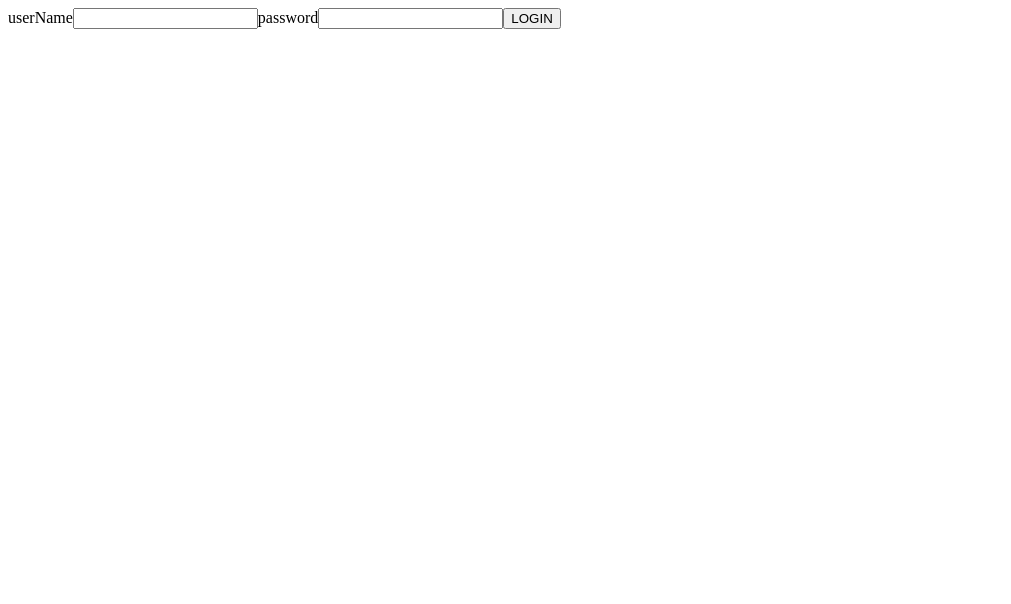
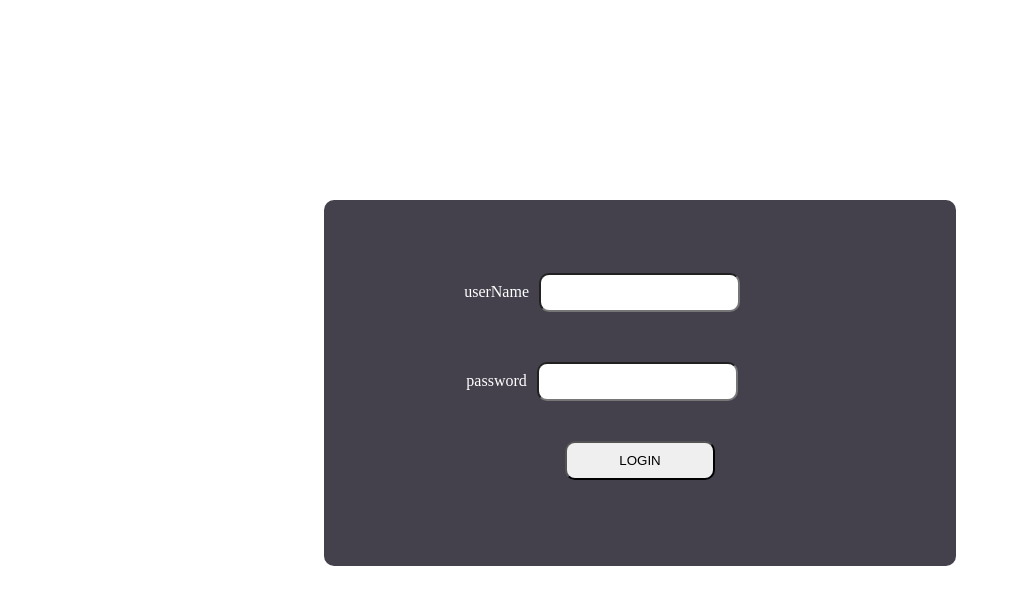
Before and after one commit to Godwin-NJ/expense-tracker, a React (Create React App) app: page / in a window 1280 px wide. Shown: the top 604 px of the page, without its empty margins (0-1011 px from the left). Built offline with nearby package versions, Linux system fonts and the light colour scheme.

Commit message:
login styling

```diff
--- /dev/null
+++ b/src/userAccess/login.css
@@ -0,0 +1,35 @@
+.form{
+    display: flex;
+    flex-direction: column;
+    /* flex-wrap:wrap; */
+    align-items: center;
+    gap: 30px;
+    margin: 0 auto;
+    margin-top: 25vh;
+    padding: 5%;
+    border: 0px solid rgb(139, 128, 187);
+    background-color: rgb(68, 65, 77);
+    color: white;
+    border-radius: 10px;
+    width: 40%;
+    height: 30vh;
+}
+
+.label{
+    margin: 10px;
+}
+
+.inputDetails{
+    margin: 10px;
+    margin-left: -15%;
+}
+input{
+    padding: 10px;
+    border-radius: 10px;
+}
+button{
+    padding: 10px;
+    border-radius: 10px;
+    width: 150px;
+    /* width: 30%; */
+}
--- a/src/userAccess/login.js
+++ b/src/userAccess/login.js
@@ -2,6 +2,7 @@ import React,{useState,useEffect} from 'react'
 
 import axios from 'axios'
 import { Navigate,useLocation,Link } from "react-router-dom";
+import './login.css'
 
 const Login = () => {
 
@@ -54,14 +55,17 @@ const Login = () => {
     return (
         <div>
 
-        < form onSubmit={handleSubmit}>
+        < form className='form' onSubmit={handleSubmit}>
             {/* username  */}
-            <label htmlFor="userName">userName</label>
+            <div className='inputDetails'>
+            <label htmlFor="userName" className='label'>userName</label>
             <input type="text" name="userName" value={userForm.userName} onChange={handleChange}/>
-
+            </div>
             {/* password  */}
-            <label htmlFor="pasword">password</label>
-            <input type="text" name="password" value={userForm.password} onChange={handleChange}/>
+            <div className='inputDetails'>
+            <label htmlFor="pasword" className='label'>password</label>
+            <input type="password" name="password" value={userForm.password} onChange={handleChange}/>
+            </div>
 
             <button type="submit" >LOGIN</button>
         </form>
```
